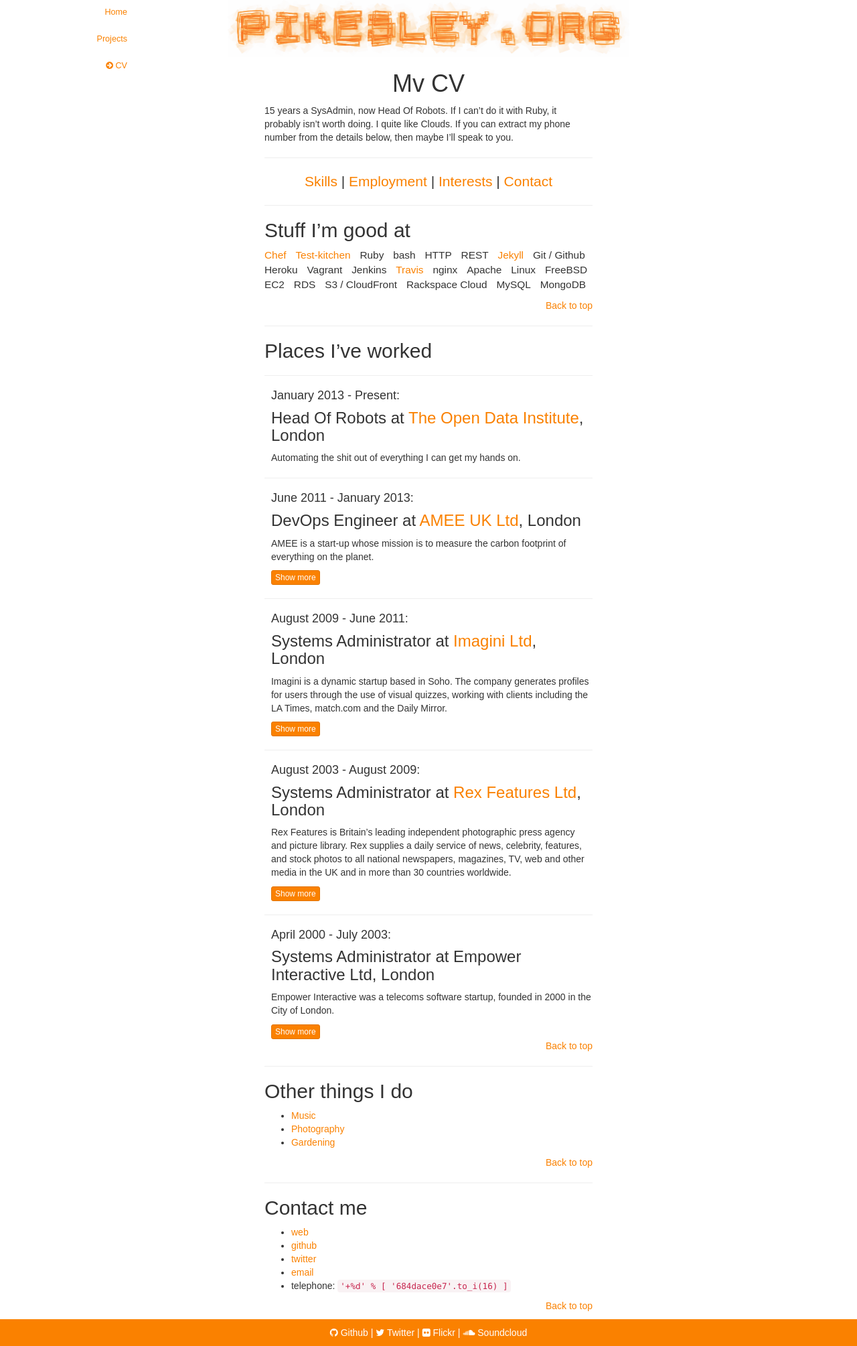
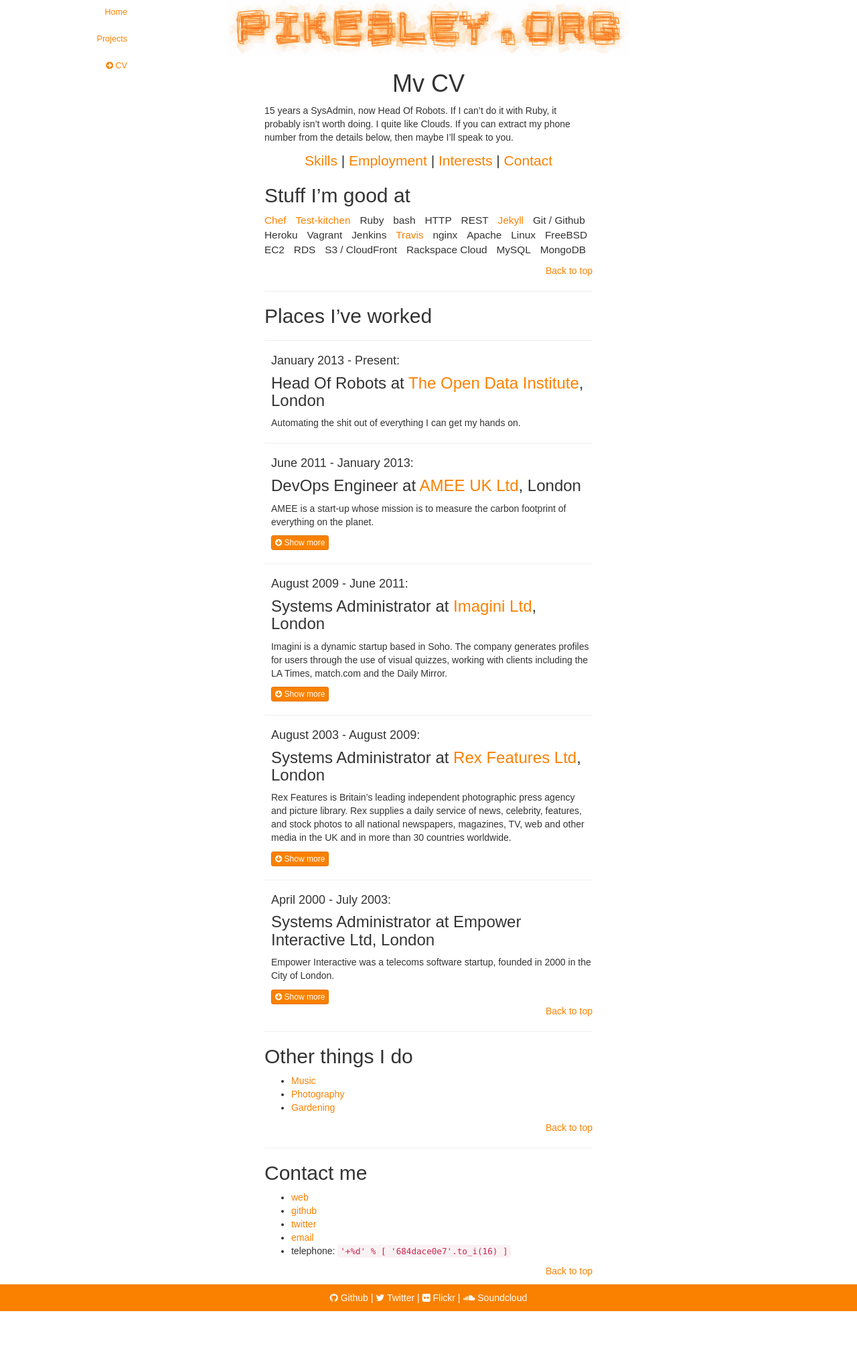
Before and after one commit to pikesley/pikesley.github.io, a Jekyll site: the page built from cv.html, in a window 1280 px wide. Shown: the whole page at 67% size. Built offline with Jekyll 4.4.1, drawn with Linux system fonts in a browser that asks for light colours; nearby versions of some CDN libraries; some web fonts are replaced; after the commit the page ends 1957 px from its top, so only the background shows below that.

Commit message:
Better buttons

```diff
--- a/_includes/cv/employment.html
+++ b/_includes/cv/employment.html
@@ -25,10 +25,10 @@
 
       <a class='collapsed btn btn-primary btn-xs' data-toggle='collapse' href='#{{ param_name }}-blurb' aria-expanded='false' aria-controls='{{ param_name }}-blurb'>
           <span class='show-ctrl'>
-            Show more
+            <i class='fa fa-arrow-circle-down'></i> Show more
           </span>
           <span class='hide-ctrl'>
-            Show less
+            <i class='fa fa-arrow-circle-up'></i> Show less
           </span>
       </a>
     {% endif %}
--- a/cv.html
+++ b/cv.html
@@ -9,8 +9,6 @@ sections:
 ---
 
 {% include cv/blurb.html %}
-
-<hr />
 
 <div class='row' id='sections'>
   <div class='col-md-12 text-center'>
@@ -24,7 +22,9 @@ sections:
 </div>
 
 {% for section in page.sections %}
-  <hr />
   {% include cv/{{ section }}.html %}
   {% include back-to-top.html %}
+  {% if forloop.rindex0 > 0 %}
+    <hr />
+  {% endif %}
 {% endfor %}
```
